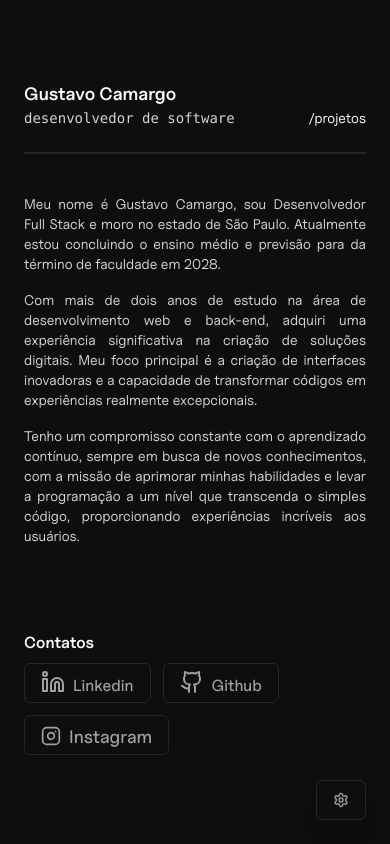
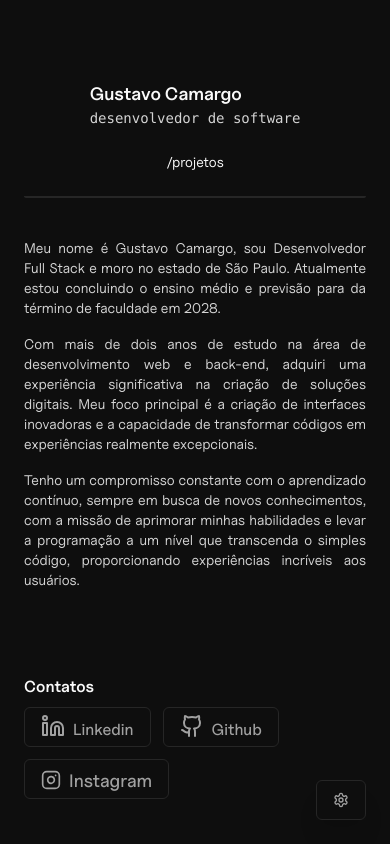
Before and after one commit to gusfngg/portifolio, a Next.js app: page / in a window 390 px wide. Built offline with nearby package versions, Linux system fonts and the light colour scheme.

Commit message:
header fix

```diff
--- a/src/components/header.tsx
+++ b/src/components/header.tsx
@@ -10,7 +10,7 @@ export default function Header() {
 
   return (
     <header className="mx-auto max-w-prose my-10">
-      <nav className="flex items-end md:items-center flex-co text-sm sm:text-base justify-between sm:flex-row max-sm:gap-6">
+      <nav className="flex items-center flex-col text-sm md:text-base justify-between sm:flex-row max-sm:gap-6">
         <Link
           href={'/'}
           className="relative flex no-underline items-center sm:flex-row max-sm:gap-6"
```
